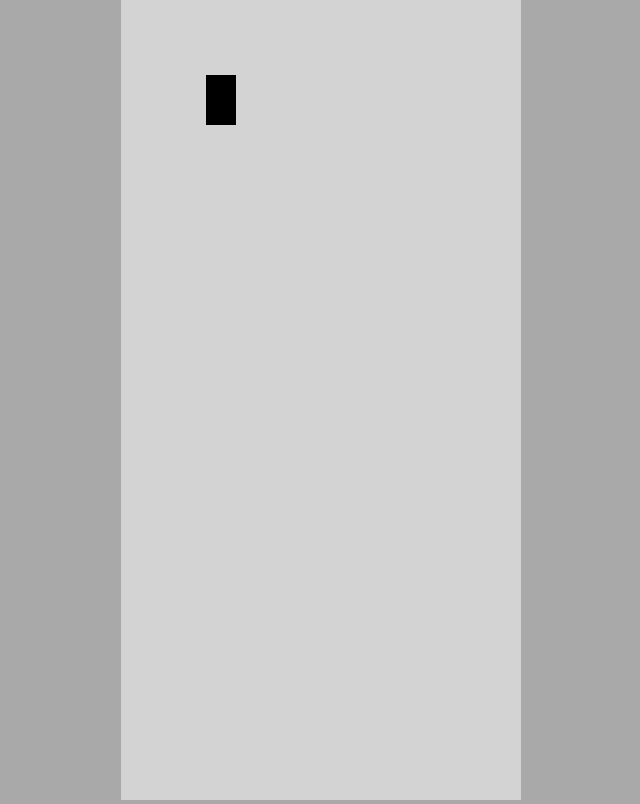
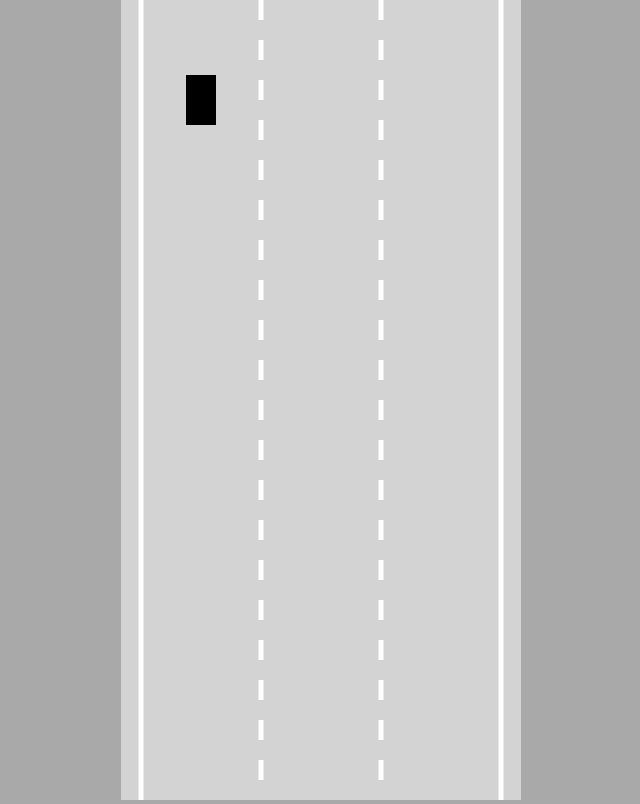
Before and after one commit to jacobf00/self-driving-car-js, a plain HTML site: page index.html in a window 1280 px wide. Shown: the whole page, without its empty margins (319-959 px from the left). Drawn offline with Linux system fonts and the light colour scheme.

Commit message:
add road framework

```diff
--- a/car.js
+++ b/car.js
@@ -6,7 +6,7 @@ class Car {
         this.height = height;
 
         this.speed = 0;
-        this.maxSpeed = 3;
+        this.maxSpeed = 4;
         this.acceleration = .05;
         // this.friction = .01;
 
--- a/index.html
+++ b/index.html
@@ -9,6 +9,8 @@
 </head>
 <body>
     <canvas id="myCanvas"></canvas>
+    <script src="utils.js"></script>
+    <script src="road.js"></script>
     <script src="controls.js"></script>
     <script src="car.js"></script>
     <script src="main.js"></script>
--- a/main.js
+++ b/main.js
@@ -3,7 +3,8 @@ const canvas = document.getElementById("myCanvas");
 canvas.width = 400;
 
 const ctx = canvas.getContext("2d");
-const car = new Car(100,100,30,50);
+const road = new Road(canvas.width/2,canvas.width*.9);
+const car = new Car(road.getLaneCenter(0),100,30,50);
 car.draw(ctx);
 
 animate();
@@ -11,6 +12,7 @@ animate();
 function animate() {
     car.update();
     canvas.height = window.innerHeight;
+    road.draw(ctx);
     car.draw(ctx);
     requestAnimationFrame(animate);
 }
--- /dev/null
+++ b/road.js
@@ -0,0 +1,64 @@
+class Road {
+
+    constructor(x,width,laneCount=3) {
+        this.x = x;
+        this.width = width;
+        this.laneCount = laneCount;
+
+        this.left = x-width/2;
+        this.right = x+width/2;
+
+        const infinity = 1000000;
+        this.top = -infinity;
+        this.bottom = infinity;
+
+        const topLeft = {x:this.left,y:this.top};
+        const topRight = {x:this.right,y:this.top};
+        const bottomLeft = {x:this.left,y:this.bottom};
+        const bottomRight = {x:this.right,y:this.bottom};
+
+
+        this.borders = [
+            [topLeft,bottomLeft],
+            [topRight,bottomRight]
+        ];
+    }
+
+    getLaneCenter(laneIndex) {
+        const laneWidth = this.width / this.laneCount;
+        let x = lerp(
+            this.left,
+            this.right,
+            Math.min(laneIndex / this.laneCount,(this.laneCount-1)/this.laneCount)
+        );
+        x += laneWidth/2;
+        return x
+
+    }
+
+    draw(ctx) {
+        ctx.lineWidth = 5;
+        ctx.strokeStyle = "white";
+
+        for(let i=1;i<=this.laneCount-1;i++) {
+            const x = lerp(
+                this.left,
+                this.right,
+                i/this.laneCount
+            );
+
+            ctx.setLineDash([20,20]);
+            ctx.beginPath();
+            ctx.moveTo(x, this.top);
+            ctx.lineTo(x, this.bottom);
+            ctx.stroke();
+        }
+        ctx.setLineDash([]);
+        this.borders.forEach(border=>{
+            ctx.beginPath();
+            ctx.moveTo(border[0].x,border[0].y);
+            ctx.lineTo(border[1].x,border[1].y);
+            ctx.stroke();
+        });
+    }
+}
--- /dev/null
+++ b/utils.js
@@ -0,0 +1,3 @@
+function lerp(A, B, t) {
+    return A + (B - A) * t;
+}
```
